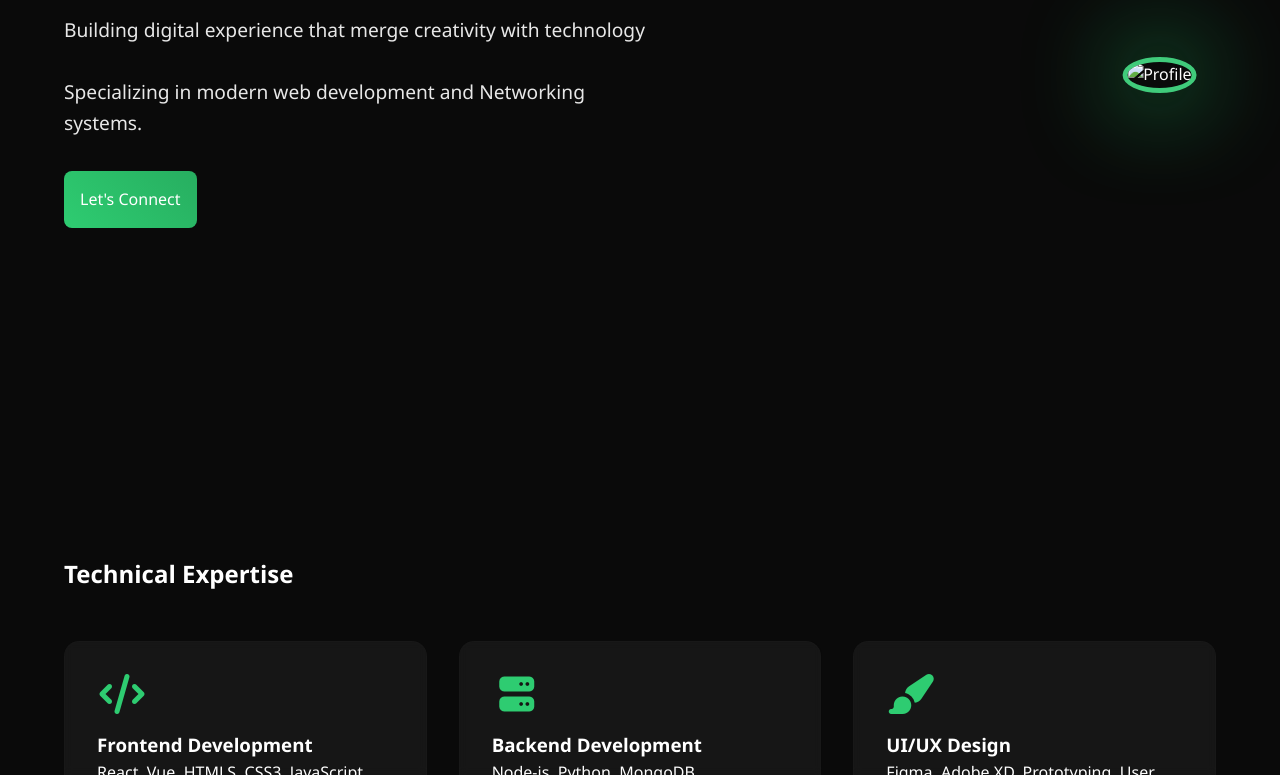
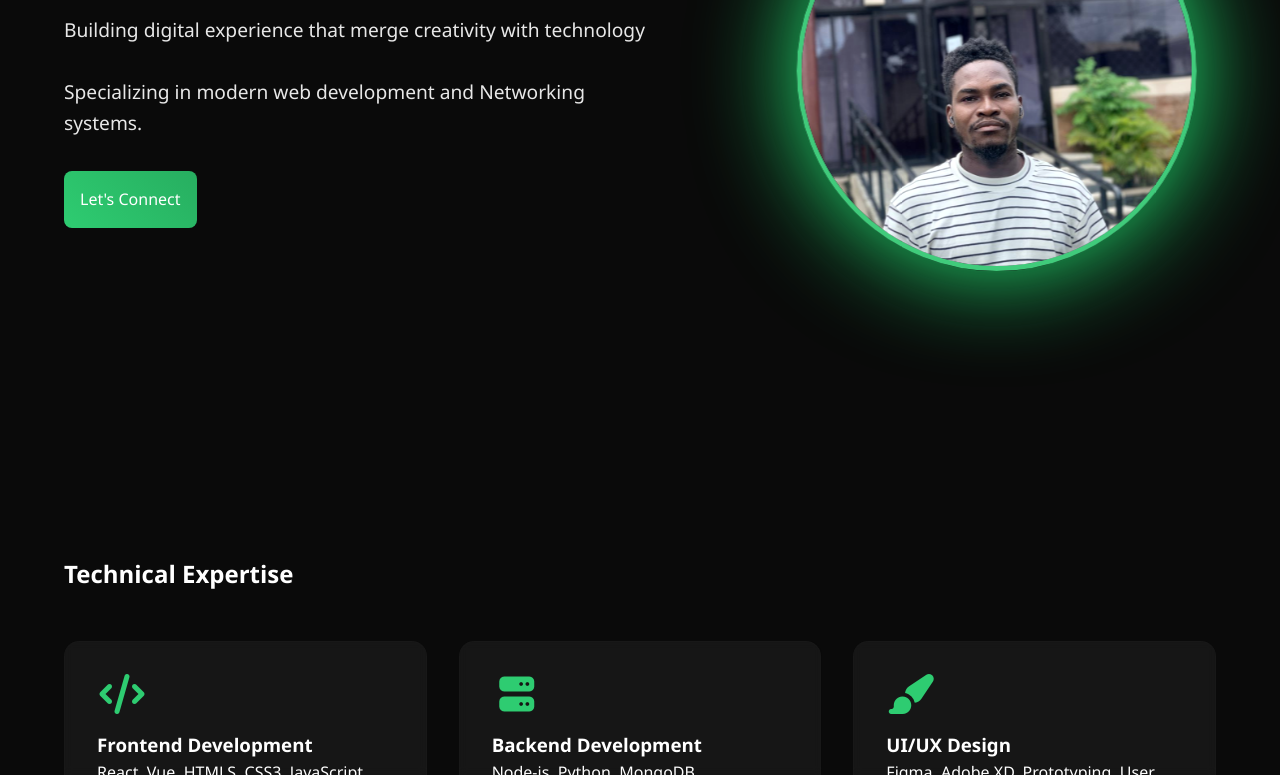
Before and after one commit to DREAM231-co/My-Portfolio, a plain HTML site: page index.html in a window 1280 px wide. Shown: the part 325-1100 px from the top of the page. Drawn offline with Linux system fonts and the light colour scheme; the site is published under a folder, as on GitHub Pages, so addresses that start at the root find nothing.

Commit message:
Fix image source path in index.html

```diff
--- a/index.html
+++ b/index.html
@@ -29,7 +29,7 @@
             <a href="#contact" class="cta-button">Let's Connect</a>
         </div>
         <div class="hero-imgage">
-            <img src="/profile.jpg" alt="Profile" class="Profile-img">
+            <img src="profile.jpg" alt="Profile" class="Profile-img">
 
         </div>
      </section>
```
